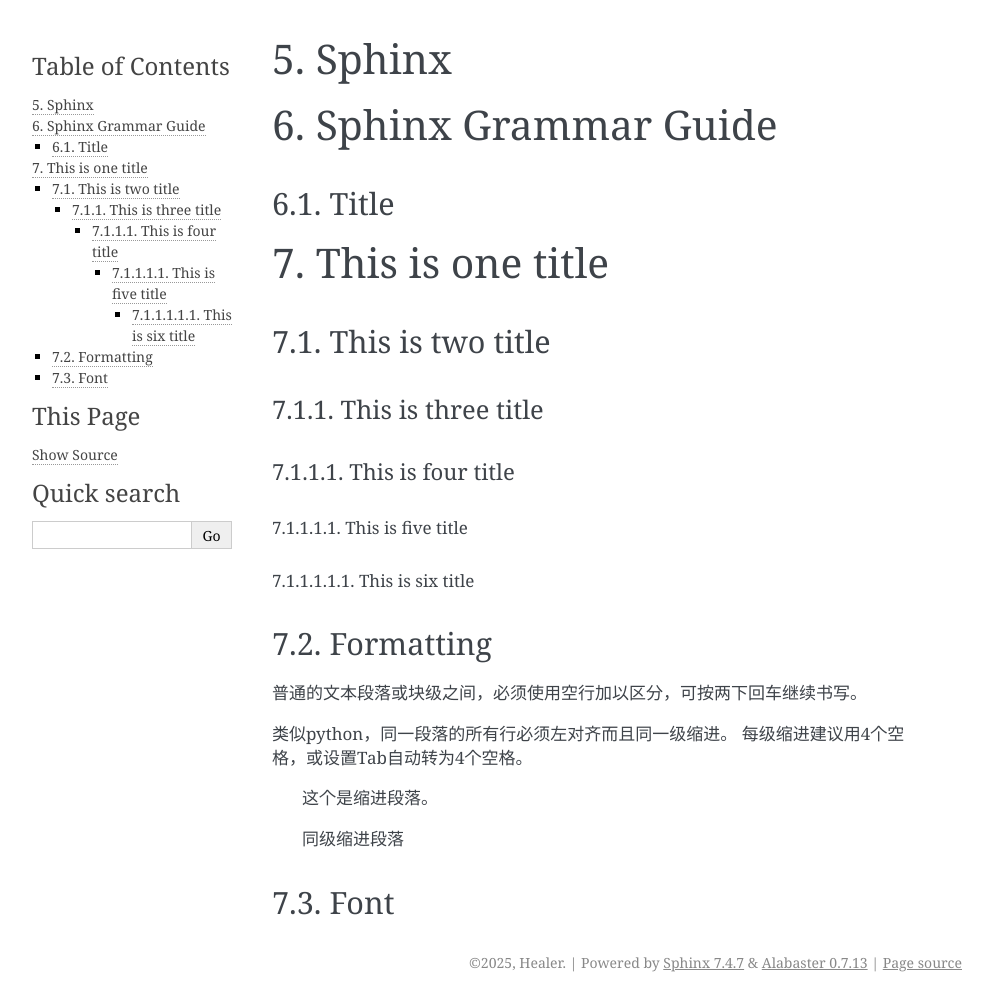
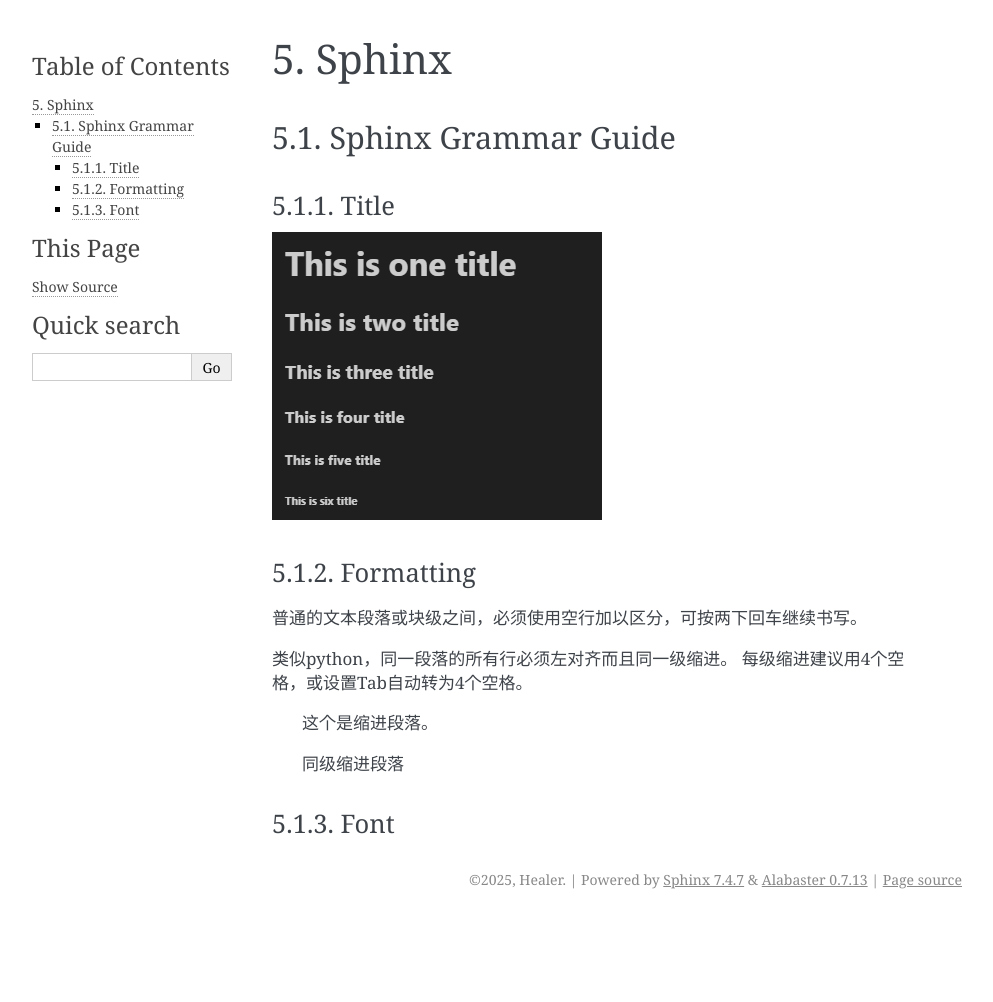
Before and after one commit to Healer8/pn, a Sphinx documentation site: the page built from source/sphinx.rst, in a window 1280 px wide. Shown: the whole page, without its empty margins (148-1141 px from the left). Built offline with Sphinx 7.4.7, drawn with Linux system fonts in a browser that asks for light colours; after the commit the page ends 919 px from its top, so only the background shows below that.

Commit message:
Added sphinx title style photo

```diff
--- a/source/sphinx.rst
+++ b/source/sphinx.rst
@@ -2,26 +2,16 @@
 ================================
 
 Sphinx Grammar Guide
-================================
+--------------------------------
 Title
---------------------------------
+********************************
 
-This is one title
-================================
-This is two title
---------------------------------
-This is three title
-********************************
-This is four title
-++++++++++++++++++++++++++++++++
-This is five title
-################################
-This is six title
-::::::::::::::::::::::::::::::::
+.. image:: images/sphinx/title_style.png
+
 
 
 Formatting
---------------------------------
+********************************
 
 普通的文本段落或块级之间，必须使用空行加以区分，可按两下回车继续书写。
 
@@ -33,4 +23,4 @@
     同级缩进段落
 
 Font
---------------------------------
+********************************
```
Also changed, not shown: source/images/sphinx/title_style.png (added).
